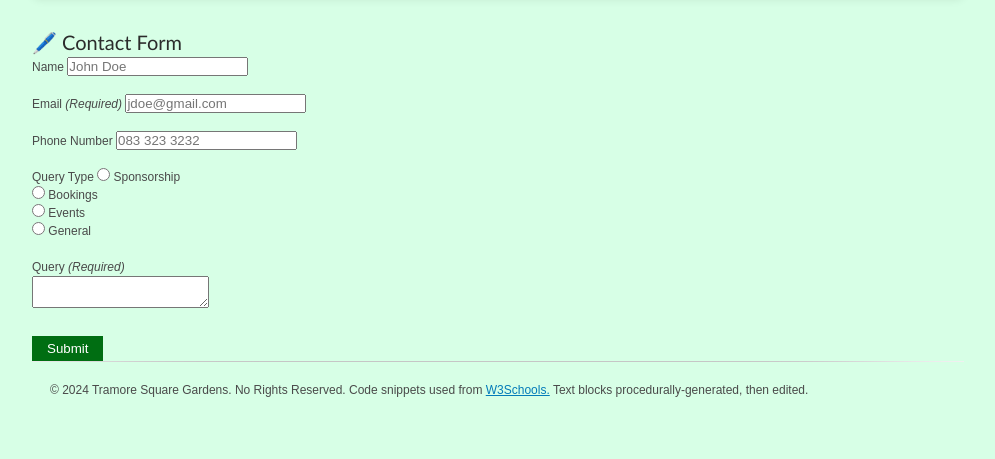
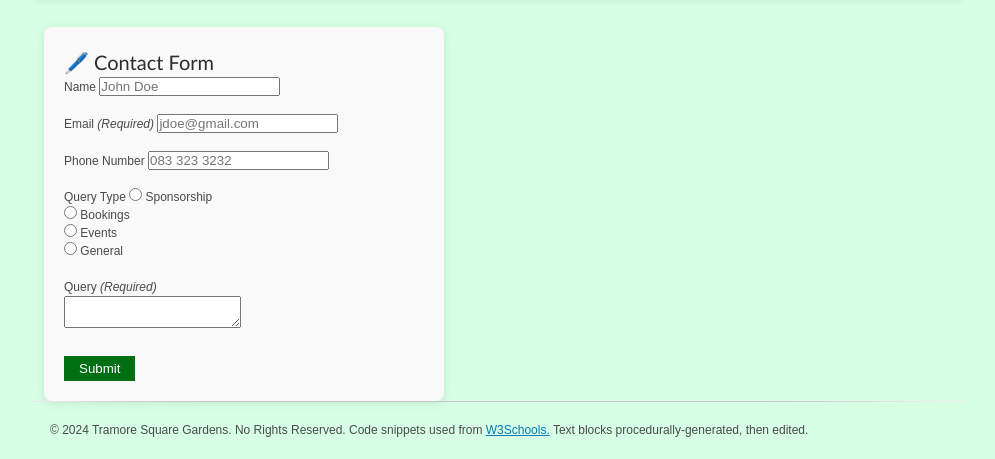
Before and after one commit to JoeOMahony/WebDevA02, a plain HTML site: page contact.html in a window 1280 px wide. Shown: the part 993-1452 px from the top of the page, without its empty margins (142-1137 px from the left). Before the commit the page ends 1412 px from the top, so only its background shows below. Drawn offline with Linux system fonts and the light colour scheme.

Commit message:
Tentative contact form background
changed to grey

```diff
--- a/contact.html
+++ b/contact.html
@@ -86,7 +86,7 @@
         </p>
     </div>
 </div>
-<div style="">
+<div class="contact-form-container">
   <h2>🖊️ Contact Form</h2>
 	<form>
   <!-- Corrected Contact Form -->
--- a/css/style.css
+++ b/css/style.css
@@ -119,3 +119,15 @@ div.desc {
   display: table;
   clear: both;
 }
+
+.contact-form-container {
+  background-color: #f9f9f9;
+  padding: 20px;
+  border-radius: 8px;
+  box-shadow: 0 2px 10px rgba(0, 0, 0, 0.1);
+  margin-top: 20px;
+  width: 90%; /* Adjust the width of the box */
+  max-width: 400px; /* Limits the max width of the box */
+  margin-left: 1em;
+  margin-right: auto;
+}
```
